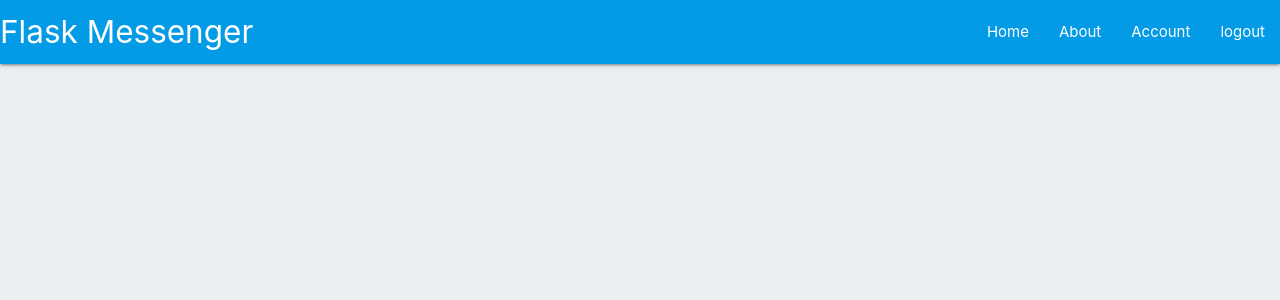
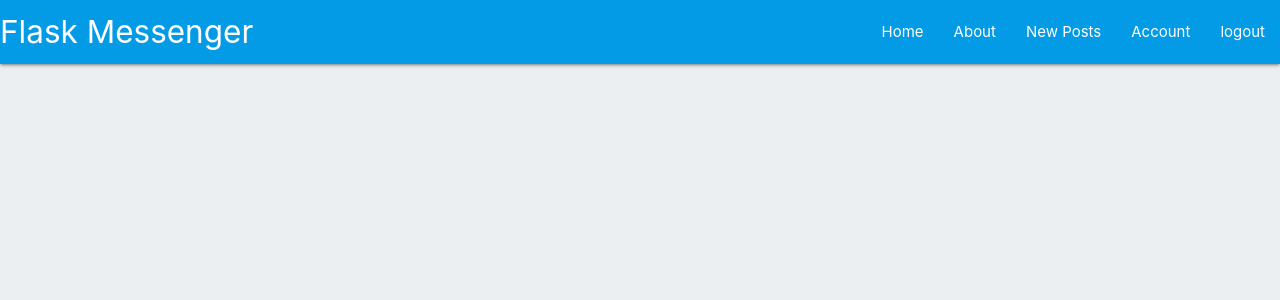
Before and after one commit to KDugg84/CI-Flask-Messenger-MS3-GP, a Flask app: page / in a window 1280 px wide. Shown: the top 300 px of the page. Run offline with Flask 2, Linux system fonts and the light colour scheme; the visitor is signed in with stand-in values (Sample User, id 1).

Commit message:
Update navbar and sidenav with link for 'new_post'

```diff
--- a/flaskmessenger/templates/base.html
+++ b/flaskmessenger/templates/base.html
@@ -28,6 +28,7 @@
                     <li><a href="{{ url_for('home') }}">Home</a></li>
                     <li><a href="{{ url_for('about') }}">About</a></li>
                     {% if current_user.is_authenticated %}
+                    <li><a href="{{ url_for('new_post') }}">New Posts</a></li>
                     <li><a href="{{ url_for('account') }}">Account</a></li>
                     <li><a href="{{ url_for('logout') }}">logout</a></li>
                     {% else %}
@@ -43,6 +44,7 @@
             <li><a href="{{ url_for('home') }}">Home</a></li>
             <li><a href="{{ url_for('about') }}">About</a></li>
             {% if current_user.is_authenticated %}
+            <li><a href="{{ url_for('new_post') }}">New Posts</a></li>
             <li><a href="{{ url_for('account') }}">Account</a></li>
             <li><a href="{{ url_for('logout') }}">Logout</a></li>
             {% else %}
```
